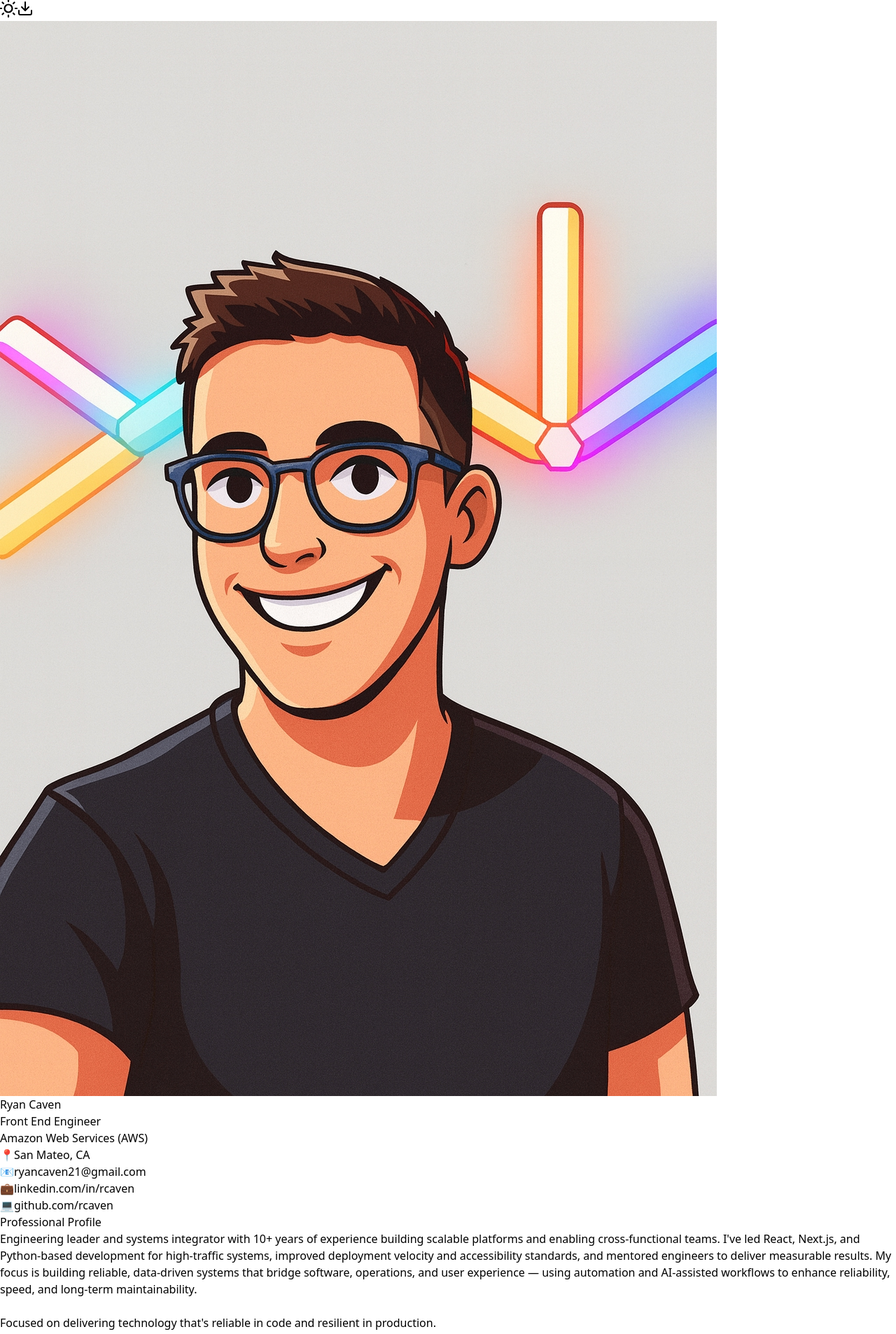
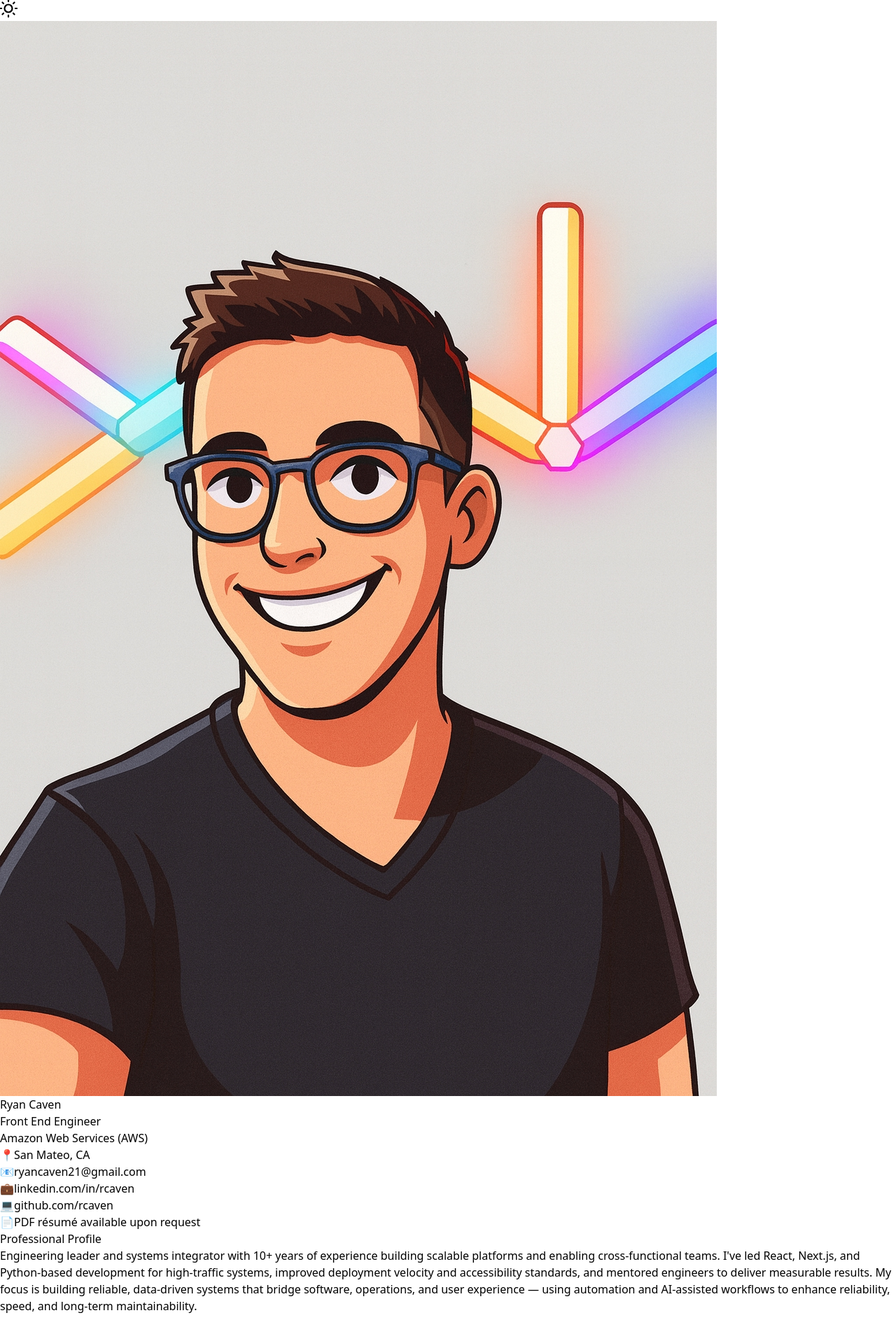
Before and after one commit to rcaven/my-resume, a React (Vite) app: page / in a window 1280 px wide. Shown: the top 1906 px of the page at 70% size. Built offline with nearby package versions, Linux system fonts and the light colour scheme; the HTML template or start-up script is replaced by a standard one.

Commit message:
replace resume download with request in contact card

```diff
--- a/src/App.jsx
+++ b/src/App.jsx
@@ -1,5 +1,5 @@
 import React, { useState, useEffect } from 'react';
-import { FiSun, FiMoon, FiDownload, FiGithub, FiLinkedin, FiMail } from 'react-icons/fi';
+import { FiSun, FiMoon, FiGithub, FiLinkedin, FiMail } from 'react-icons/fi';
 import { motion, AnimatePresence } from 'framer-motion';
 import { Doughnut } from 'react-chartjs-2';
 import { Chart as ChartJS, ArcElement, Tooltip, Legend } from 'chart.js';
@@ -368,14 +368,6 @@
     return () => window.removeEventListener('mousemove', handleMouseMove);
   }, []);
 
-  // Download PDF function
-  const downloadPDF = () => {
-    const link = document.createElement('a');
-    link.href = '/Ryan_Caven_Resume.pdf';
-    link.download = 'Ryan_Caven_Resume.pdf';
-    link.click();
-  };
-
   // Engineering Focus Areas
   const focusAreas = [
     {
@@ -635,18 +627,6 @@
         {darkMode ? <FiSun size={24} /> : <FiMoon size={24} />}
       </motion.button>
 
-      {/* Download PDF Button */}
-      <motion.button
-        initial={{ scale: 0 }}
-        animate={{ scale: 1 }}
-        whileHover={{ scale: 1.1 }}
-        whileTap={{ scale: 0.9 }}
-        onClick={downloadPDF}
-        className={`fixed top-24 right-8 z-50 p-4 rounded-full bg-gradient-to-r from-blue-500 to-purple-500 text-white shadow-lg hover:shadow-xl transition-all`}
-      >
-        <FiDownload size={24} />
-      </motion.button>
-
       {/* Main Container */}
       <div className="max-w-7xl mx-auto relative z-10">
 
@@ -685,6 +665,7 @@
               <p className={`${textSecondary} mb-1`}>Front End Engineer</p>
               <p className={`${textAccent} text-sm`}>Amazon Web Services (AWS)</p>
             </div>
+
             <motion.div
               initial={{ opacity: 0 }}
               animate={{ opacity: 1 }}
@@ -696,6 +677,7 @@
                 { icon: '📧', text: 'ryancaven21@gmail.com', link: 'mailto:ryancaven21@gmail.com' },
                 { icon: '💼', text: 'linkedin.com/in/rcaven', link: 'https://linkedin.com/in/rcaven' },
                 { icon: '💻', text: 'github.com/rcaven', link: 'https://github.com/rcaven' },
+                { icon: '📄', text: 'PDF résumé available upon request', link: null },
               ].map((item, index) => (
                 <motion.div
                   key={index}
@@ -703,15 +685,17 @@
                   animate={{ opacity: 1, x: 0 }}
                   transition={{ delay: 0.5 + index * 0.1 }}
                   whileHover={{ x: 10 }}
-                  className={`flex items-center gap-3 ${textSecondary} ${darkMode ? 'bg-slate-800/50' : 'bg-gray-100'} p-3 rounded-lg`}
+                  className={`flex items-center gap-3 ${textSecondary} ${darkMode ? 'bg-slate-800/50' : 'bg-gray-100'} p-3 rounded-lg ${
+                    item.highlight ? 'border-2 border-blue-500/30' : ''
+                  }`}
                 >
-                  <span className="text-blue-500">{item.icon}</span>
+                  <span className={item.highlight ? 'text-blue-500' : 'text-blue-500'}>{item.icon}</span>
                   {item.link ? (
                     <a href={item.link} className={`flex-1 hover:${textAccent} transition text-xs`} target={item.link.startsWith('http') ? '_blank' : '_self'} rel="noopener noreferrer">
                       {item.text}
                     </a>
                   ) : (
-                    <span className="flex-1 text-xs">{item.text}</span>
+                    <span className={`flex-1 text-xs ${item.highlight ? 'font-medium italic' : ''}`}>{item.text}</span>
                   )}
                 </motion.div>
               ))}
```
Also changed, not shown: 1 other file (tests, documents, lock files or other folders).
